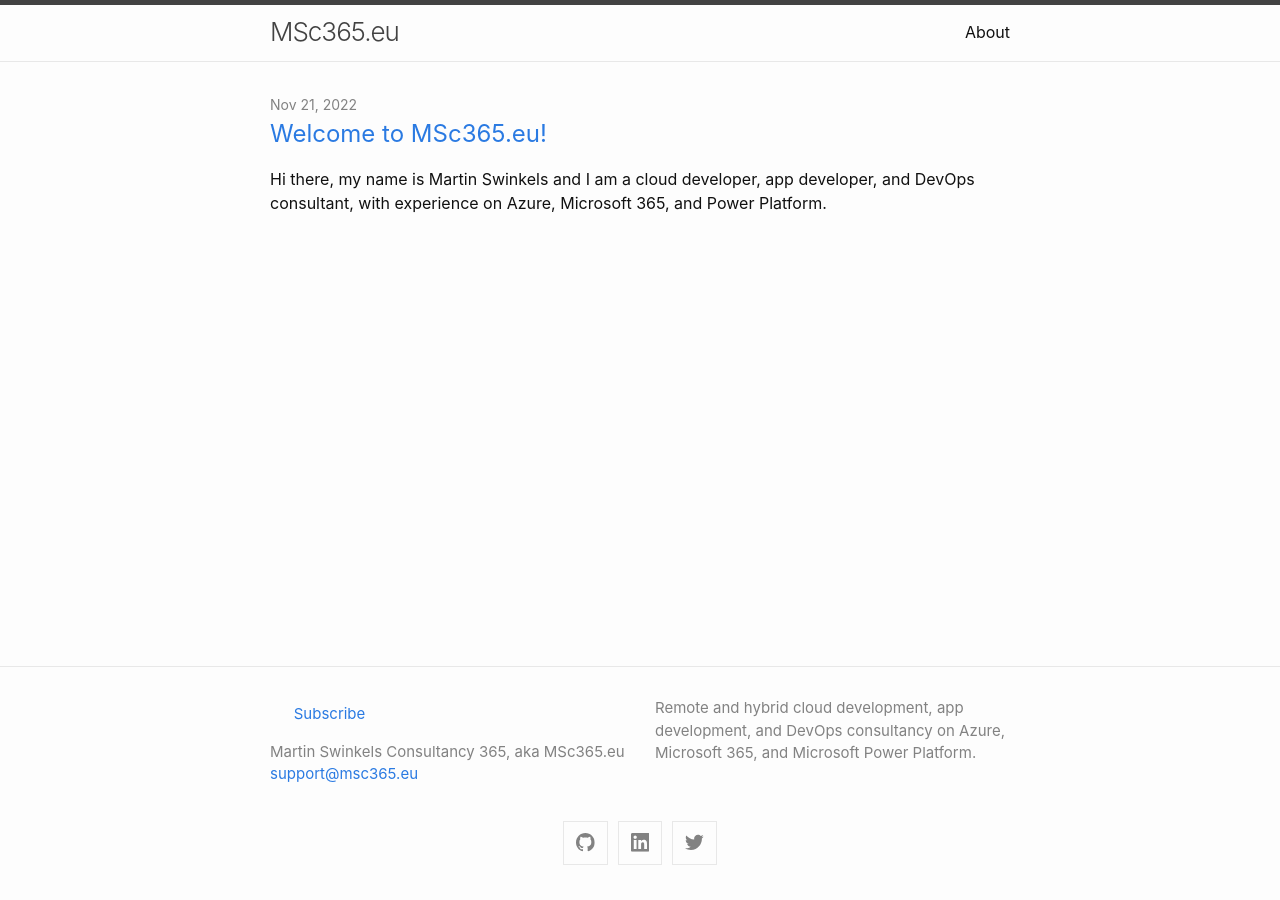
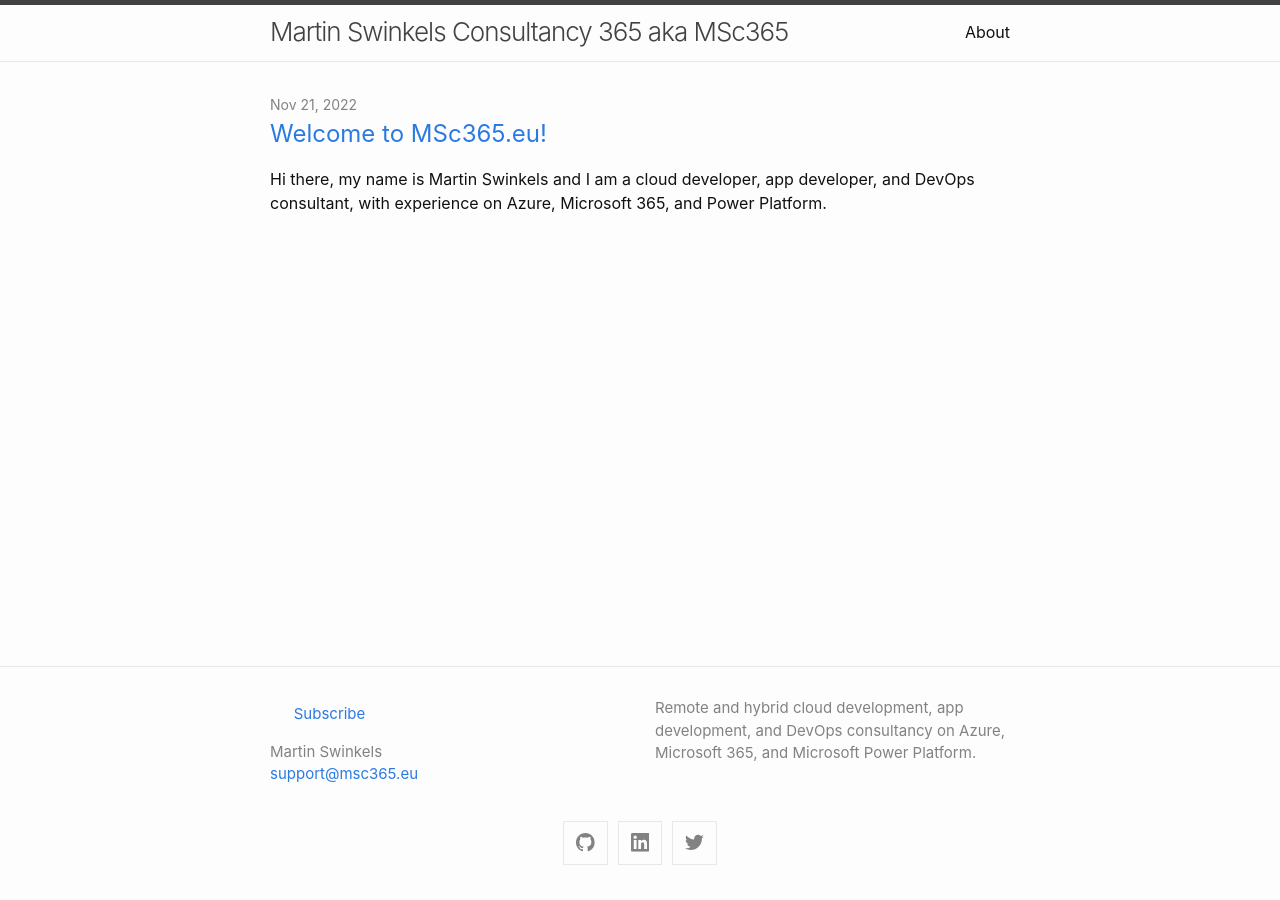
Before and after one commit to msc365/msc365.github.io, a Jekyll site: the page built from index.md, in a window 1280 px wide. Built offline with Jekyll 4.4.1, drawn with Linux system fonts in a browser that asks for light colours.

Commit message:
Update _config.yml

```diff
--- a/_config.yml
+++ b/_config.yml
@@ -1,6 +1,6 @@
-title: MSc365.eu
+title: Martin Swinkels Consultancy 365 aka MSc365
 author:
-  name: Martin Swinkels Consultancy 365, aka MSc365.eu
+  name: Martin Swinkels
   email: support@msc365.eu
 description: > # this means to ignore newlines until "show_excerpts:"
   Remote and hybrid cloud development, app development, and DevOps consultancy on Azure, Microsoft 365, and Microsoft Power Platform.
```
